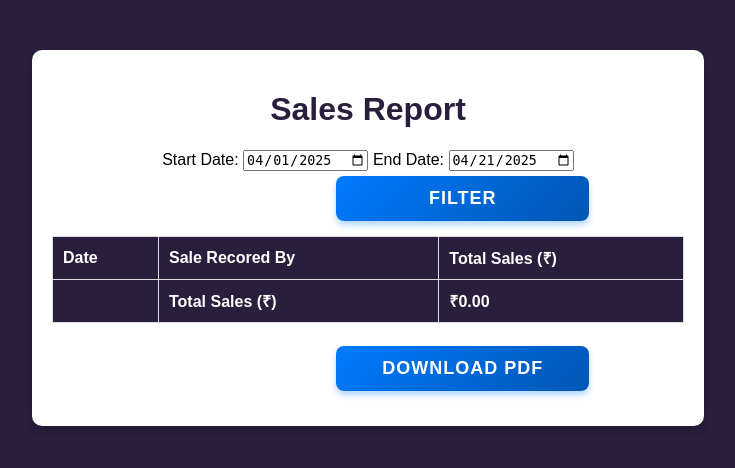
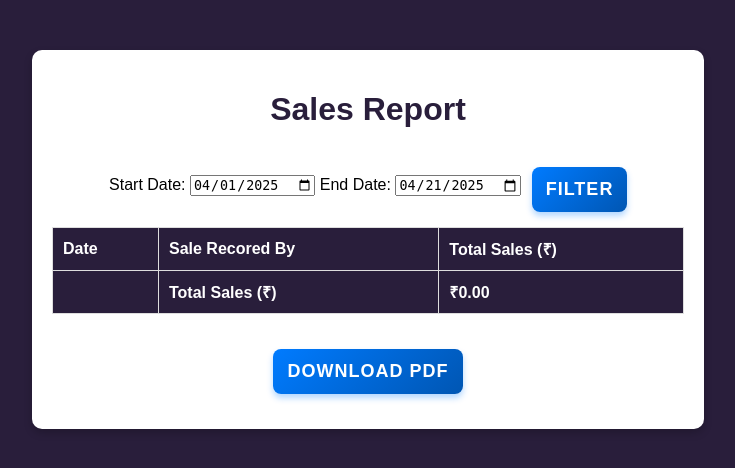
Before and after one commit to Darkbeast747474/Pharmacy_Web_App, a PHP site: page /sales_report.php in a window 1280 px wide. Shown: the top 468 px of the page, without its empty margins (272-1007 px from the left). Run offline with PHP 8.4, Linux system fonts and the light colour scheme; the visitor is signed in with stand-in values (Sample User, id 1); data that the repository does not hold is empty.

Commit message:
design Changes

```diff
--- a/sales_report.php
+++ b/sales_report.php
@@ -37,8 +37,7 @@ $result = $con->query($sql);
 
             <label for="end_date">End Date:</label>
             <input type="date" name="end_date" value="<?= $end_date ?>" required>
-
-            <button type="submit" class="submit">Filter</button>
+            <button type="submit" class="submit btn">Filter</button>
         </form>
 
         <table>
@@ -69,7 +68,7 @@ $result = $con->query($sql);
         <form action="export_sales_pdf.php" method="GET">
             <input type="hidden" name="start_date" value="<?= $start_date ?>">
             <input type="hidden" name="end_date" value="<?= $end_date ?>">
-            <button type="submit" class="submit">Download PDF</button>
+            <button type="submit" class="submit ">Download PDF</button>
         </form>
     </div>
 
--- a/static/dashboard.css
+++ b/static/dashboard.css
@@ -84,3 +84,8 @@ h5 {
   color: white;
   font-size: 30px;
 }
+
+a{
+  text-decoration: none;
+  color: white;
+}
--- a/static/sales_report.css
+++ b/static/sales_report.css
@@ -24,7 +24,9 @@ table {
     border-collapse: collapse;
 }
 
-table, th, td {
+table,
+th,
+td {
     border: 1px solid #ddd;
     padding: 10px;
     text-align: left;
@@ -38,8 +40,9 @@ th {
 form {
     margin-bottom: 20px;
 }
+
 button {
-    width: 40%;
+    width: 30%;
     background: linear-gradient(135deg, #007bff, #0056b3);
     color: white;
     border: none;
@@ -54,7 +57,12 @@ button {
     letter-spacing: 1px;
     position: relative;
     bottom: -5px;
-    margin-left: 30%;
+    margin-top: 12px;
+}
+
+.btn {
+    width: 15%;
+    margin-left: 7px;
 }
 
 button:hover {
```
Also changed, not shown: dashboard.php (+19 -1 lines).
